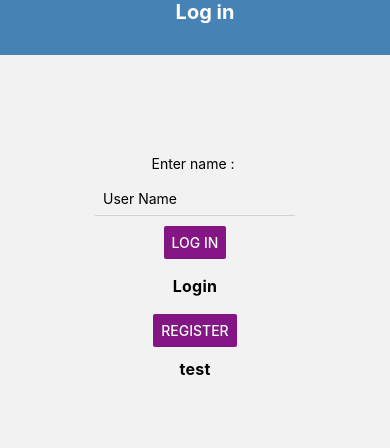
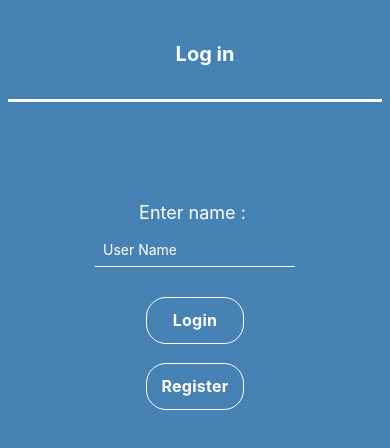
Before and after one commit to iori0213/Iori-todolist, a React Native app in the folder app/: screen /Login in a window 390 px wide. Shown: the top 448 px of the page. Built offline with nearby package versions, Linux system fonts and the light colour scheme.

Commit message:
UI upgrade

```diff
--- a/app/babel.config.js
+++ b/app/babel.config.js
@@ -2,5 +2,14 @@ module.exports = function(api) {
   api.cache(true);
   return {
     presets: ['babel-preset-expo'],
+        plugins: [
+      [
+        "module-resolver",
+        {
+          extensions: [".tsx", ".ts", ".js", ".json"],
+        },
+      ],
+      "react-native-reanimated/plugin",
+    ],
   };
 };
--- a/app/package.json
+++ b/app/package.json
@@ -10,6 +10,7 @@
     "eject": "expo eject"
   },
   "dependencies": {
+    "@expo/vector-icons": "^12.0.5",
     "@react-navigation/native": "^6.0.6",
     "@react-navigation/native-stack": "^6.2.5",
     "axios": "^0.25.0",
@@ -21,6 +22,7 @@
     "react-dom": "17.0.1",
     "react-native": "0.64.3",
     "react-native-elements": "^3.4.2",
+    "react-native-reanimated": "^2.3.1",
     "react-native-safe-area-context": "3.3.2",
     "react-native-screens": "~3.10.1",
     "react-native-web": "0.17.1"
--- a/app/screens/home.tsx
+++ b/app/screens/home.tsx
@@ -104,13 +104,14 @@ const Home: React.FC<HomeScreenProps> = (prop) => {
                     <TextInput
                         style={styles.input}
                         placeholder='new todo'
+                        placeholderTextColor={'white'}
                         onChangeText={onChangeHandler}
                     />
                     <CButton customContainerStyle={styles.submitBtn} customTextStyle={styles.SBtext} onPress={() => newUTodo()}>Submit</CButton>
                 </View>
                 <Card containerStyle={styles.card_out} wrapperStyle={styles.card_in}>
                     <Card.Title>Uncompleted Todo</Card.Title>
-                    <Card.Divider />
+                    <Card.Divider color="steelblue" width={0.5} />
                     <FlatList
                         style={styles.list}
                         data={utodos}
@@ -124,7 +125,7 @@ const Home: React.FC<HomeScreenProps> = (prop) => {
                 </Card>
                 <Card containerStyle={styles.card_out} wrapperStyle={styles.card_in}>
                     <Card.Title>Completed Todo</Card.Title>
-                    <Card.Divider />
+                    <Card.Divider color="steelblue" width={0.5} />
                     <FlatList
                         style={styles.list}
                         data={ctodos}
@@ -148,7 +149,7 @@ const styles = StyleSheet.create({
     headerContainer: {
         flex: 0.07,
         flexDirection: 'row',
-        backgroundColor: 'steelblue'
+        backgroundColor: 'steelblue',
     },
     title: {
         textAlign: 'center',
@@ -160,7 +161,7 @@ const styles = StyleSheet.create({
         flex: 1,
         alignItems: 'center',
         justifyContent: 'center',
-        backgroundColor: '#aaa'
+        backgroundColor: 'steelblue'
     },
     card_out: {
         flex: 1,
@@ -179,7 +180,7 @@ const styles = StyleSheet.create({
     },
     logoutBtn: {
         alignItems: 'flex-end',
-        backgroundColor: 'steelblue'
+        backgroundColor: 'steelblue',
     },
     AddContainer: {
         flexDirection: "row",
--- a/app/screens/login.tsx
+++ b/app/screens/login.tsx
@@ -1,11 +1,13 @@
 import React, { useState, useCallback } from 'react'
-import { FlatList, View, Text, TextInput, TouchableOpacity, StyleSheet, Button, Alert } from 'react-native'
+import { FlatList, View, Text, TextInput, TouchableOpacity, StyleSheet, Button, Alert, SafeAreaView } from 'react-native'
 import Header from '../components/Header'
 import CButton from '../components/CButton'
 import axios from 'axios';
 import * as SecureStore from 'expo-secure-store';
 
-const user_baseURL = "http://192.168.43.234:5000/api/v1/user";
+const localhost = "192.168.0.101"
+const user_baseURL = `http://${localhost}:5000/api/v1/user`;
+
 interface LoginScreenProps {
   navigation: any;
 }
@@ -70,46 +72,45 @@ const Login = (prop: LoginScreenProps) => {
   }
 
   return (
-    <View>
-      <Header title='Log in' />
+    <View style={{ backgroundColor: 'steelblue', flex: 1 }}>
+      <SafeAreaView style={styles.headerContainer}>
+        <Header title='Log in' />
+      </SafeAreaView>
       <View style={styles.content}>
-        <Text>Enter name : </Text>
+        <Text style={{ color: 'white', fontSize: 18 }}>Enter name : </Text>
         <TextInput
           style={styles.input}
           placeholder='User Name'
+          placeholderTextColor={'white'}
           onChangeText={changeHandlere}
         />
-        <Button
-          onPress={() => login()} //onPress={void}
-          title="Log in"
-          color="#841584"
-        />
-        <View style={styles.little_space}></View>
-        <CButton onPress={() => login()} >
-          Login
-        </CButton>
-        <View style={styles.little_space}></View>
-        <Button
+        <CButton
+          onPress={() => login()}
+          customContainerStyle={styles.login_btn}
+          customTextStyle={{ color: 'white' }}
+        >Login</CButton>
+        <CButton
           onPress={() => register()}
-          title="Register"
-          color="#841584"
-        />
-        <CButton onPress={() => {
-          Alert.alert(
-            "Error",
-            "Username must be more than 2 character",
-            [{ text: "Cancel", style: "cancel" }],
-            {
-              cancelable: true,
-            }
-          );
-        }} >test</CButton>
+          customContainerStyle={styles.login_btn}
+          customTextStyle={{ color: 'white' }}
+        >Register</CButton>
+
       </View>
     </View >
   )
 }
 
 const styles = StyleSheet.create({
+  headerContainer: {
+    // // flex: 0.05,
+    // height: '5%',
+    flexDirection: 'row',
+    backgroundColor: 'steelblue',
+    paddingTop: '10%',
+    borderBottomWidth: 3,
+    borderBottomColor: 'white',
+    marginHorizontal: '2%'
+  },
   content: {
     paddingTop: 100,
     alignItems: 'center',
@@ -117,10 +118,11 @@ const styles = StyleSheet.create({
   },
   input: {
     borderBottomWidth: 1,
-    borderColor: 'lightgrey',
+    borderColor: 'white',
     padding: 8,
     margin: 10,
-    width: 200
+    width: 200,
+    color: 'white',
   },
   data: {
     borderWidth: 1,
@@ -128,12 +130,12 @@ const styles = StyleSheet.create({
     height: 150,
   },
   login_btn: {
-    width: 200,
-    borderWidth: 2,
-    borderColor: 'skyblue',
-    padding: 5,
-    marginTop: 5,
-    alignItems: 'center',
+    width: '25%',
+    alignContent: 'center',
+    borderRadius: 20,
+    borderWidth: 1.5,
+    borderColor: 'white',
+    marginTop: '5%'
   },
   little_space: {
     height: 5,
```
